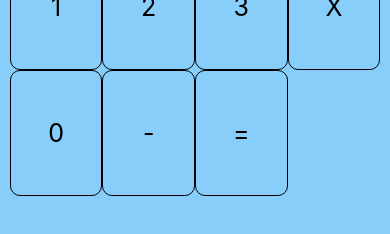
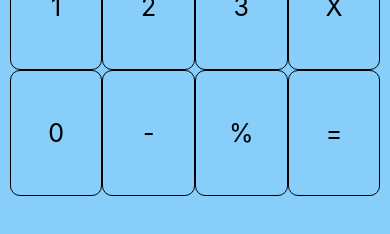
Before and after one commit to Geovaladao/app_prog2bim, a React Native app: screen / in a window 390 px wide. Shown: the part 542-776 px from the top of the page. Built offline with nearby package versions, Linux system fonts and the light colour scheme.

Commit message:
inclusão da divisão

```diff
--- a/App.js
+++ b/App.js
@@ -29,6 +29,8 @@ export default function App() {
         setDadosVisor(valor1 - Number(dadosVisor));
       }  if (operacao == 'X') {
         setDadosVisor(valor1 * Number(dadosVisor));
+      }  else if (operacao == '%') {
+        setDadosVisor(valor1 / Number(dadosVisor));
       }
   }
 
@@ -118,6 +120,11 @@ export default function App() {
         </TouchableOpacity>
 
         <TouchableOpacity style={styles.botao_num}
+         onPress={() => configOperacao('%')}>
+         <Text style={styles.texto_botao}>%</Text>
+         </TouchableOpacity>
+
+        <TouchableOpacity style={styles.botao_num}
           onPress={() => executarOperacao()}>
           <Text style={styles.texto_botao}>=</Text>
         </TouchableOpacity>
```
